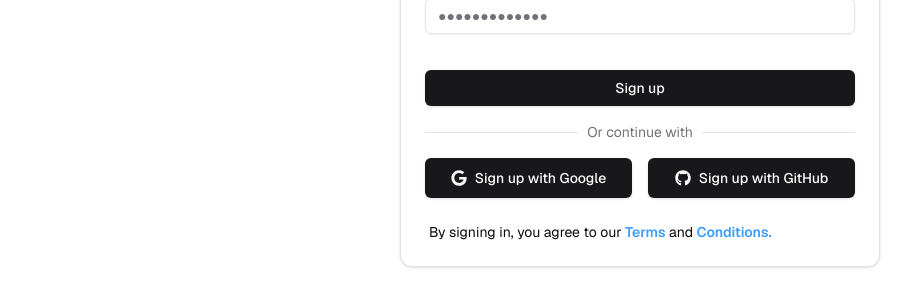
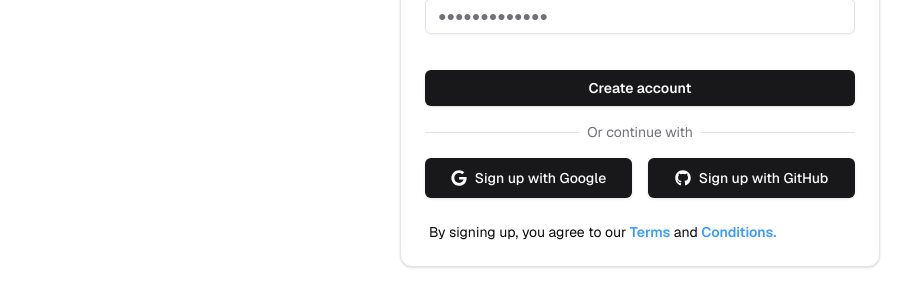
Before and after one commit to pranavcpawar/payouts-app, a Next.js app: page /signup in a window 1280 px wide. Shown: the part 455-747 px from the top of the page, without its empty margins (0-913 px from the left). Built offline with nearby package versions, Linux system fonts and the light colour scheme; a web font is replaced by a local one.

Commit message:
style signup page

```diff
--- a/app/(auth)/signup/cred-signup.tsx
+++ b/app/(auth)/signup/cred-signup.tsx
@@ -106,8 +106,12 @@ export function RegistrationForm() {
             </FormItem>
           )}
         />
-        <LoaderButton isLoading={false} className="w-full" type="submit">
-          Sign up
+        <LoaderButton
+          isLoading={false}
+          className="w-full font-semibold"
+          type="submit"
+        >
+          Create account
         </LoaderButton>
       </form>
     </Form>
--- a/app/(auth)/signup/page.tsx
+++ b/app/(auth)/signup/page.tsx
@@ -10,7 +10,7 @@ import Image from "next/image";
 import { SignUpForm } from "@/app/(auth)/signup/signup-form";
 
 export const metadata = {
-  title: "Sign Up",
+  title: "Sign up",
 };
 
 export default async function Signup() {
@@ -38,7 +38,7 @@ export default async function Signup() {
         </CardContent>
         <CardFooter className="ml-1">
           <p className="text-center text-sm font-[family-name:var(--font-geist-sans)]">
-            By signing in, you agree to our{" "}
+            By signing up, you agree to our{" "}
             <span className="hover:cursor-pointer font-semibold text-tnc">
               Terms
             </span>{" "}
```
